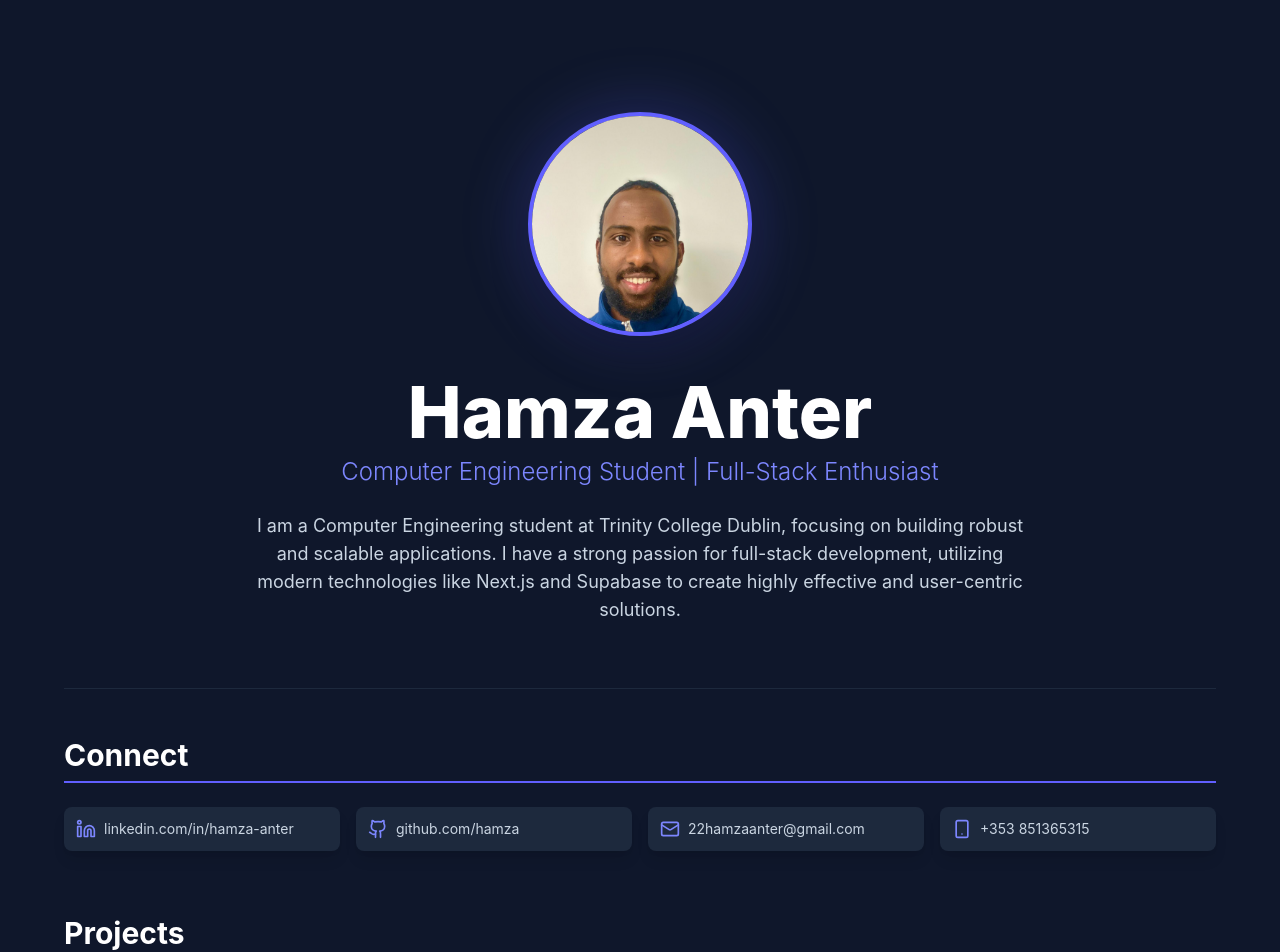
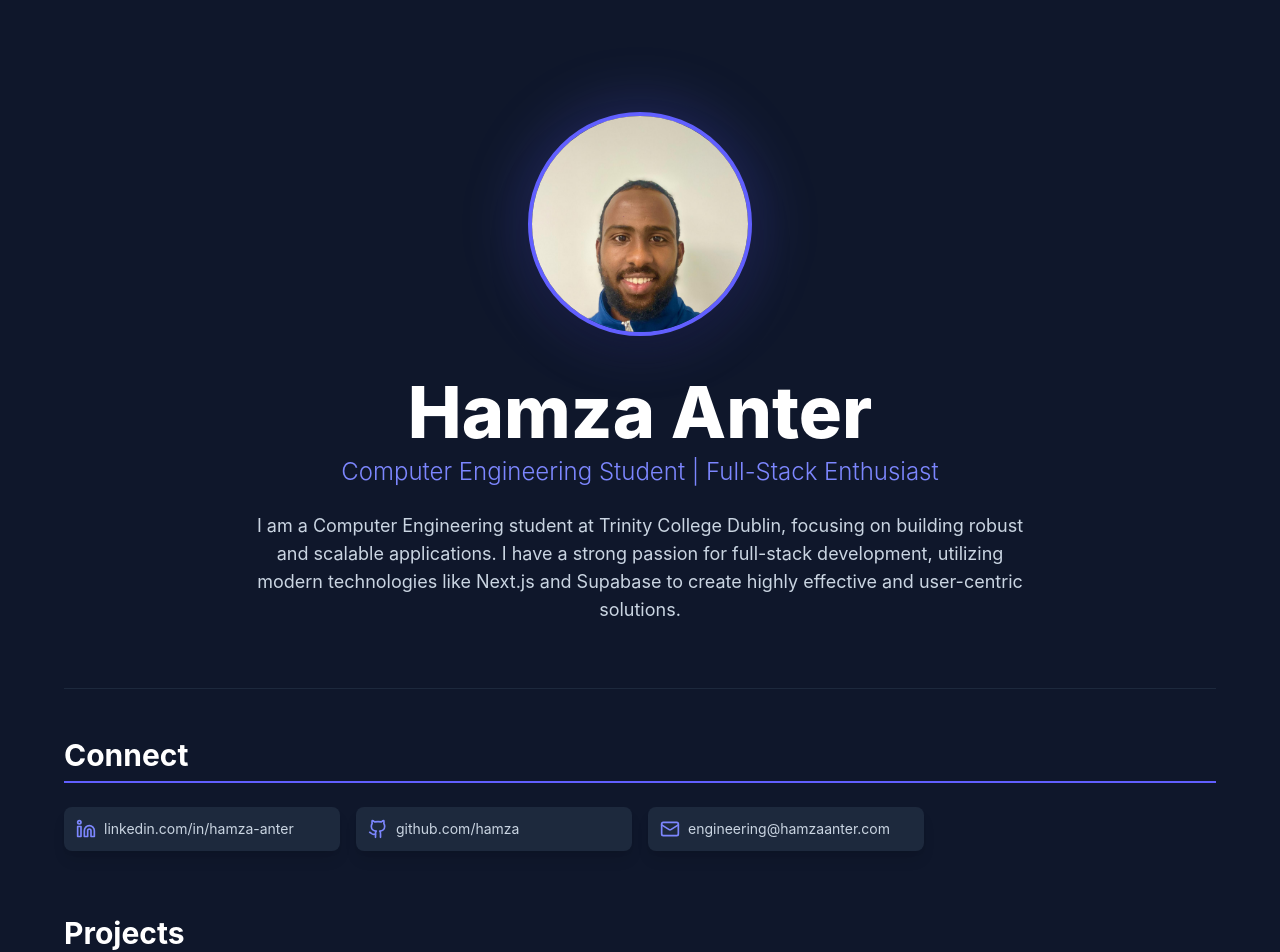
Before and after one commit to Hamza-2024/my_portfolio, a Next.js app: page / in a window 1280 px wide. Shown: the top 952 px of the page. Built offline with nearby package versions, Linux system fonts and the light colour scheme.

Commit message:
fix: Update email contact and add route configurations in wrangler

```diff
--- a/src/data/portfolioData.js
+++ b/src/data/portfolioData.js
@@ -15,8 +15,8 @@ export const portfolioData = {
   socials: [
     { name: "LinkedIn", icon: Linkedin, url: "https://www.linkedin.com/in/hamza-anter-8b418a292/", handle: "linkedin.com/in/hamza-anter" },
     { name: "GitHub", icon: Github, url: "https://github.com/Hamza-2024?tab=overview&from=2025-07-01&to=2025-07-31", handle: "github.com/hamza" },
-    { name: "Email", icon: Mail, url: "mailto:22hamzaanter@gmail.com", handle: "22hamzaanter@gmail.com" },
-    { name: "Phone", icon: Smartphone, url: "tel:+353851365315", handle: "+353 851365315" },
+    { name: "Email", icon: Mail, url: "mailto:engineering@hamzaanter.com", handle: "engineering@hamzaanter.com" },
+
   ],
   projects: [
     {
```
Also changed, not shown: 1 other file (tests, documents, lock files or other folders).
